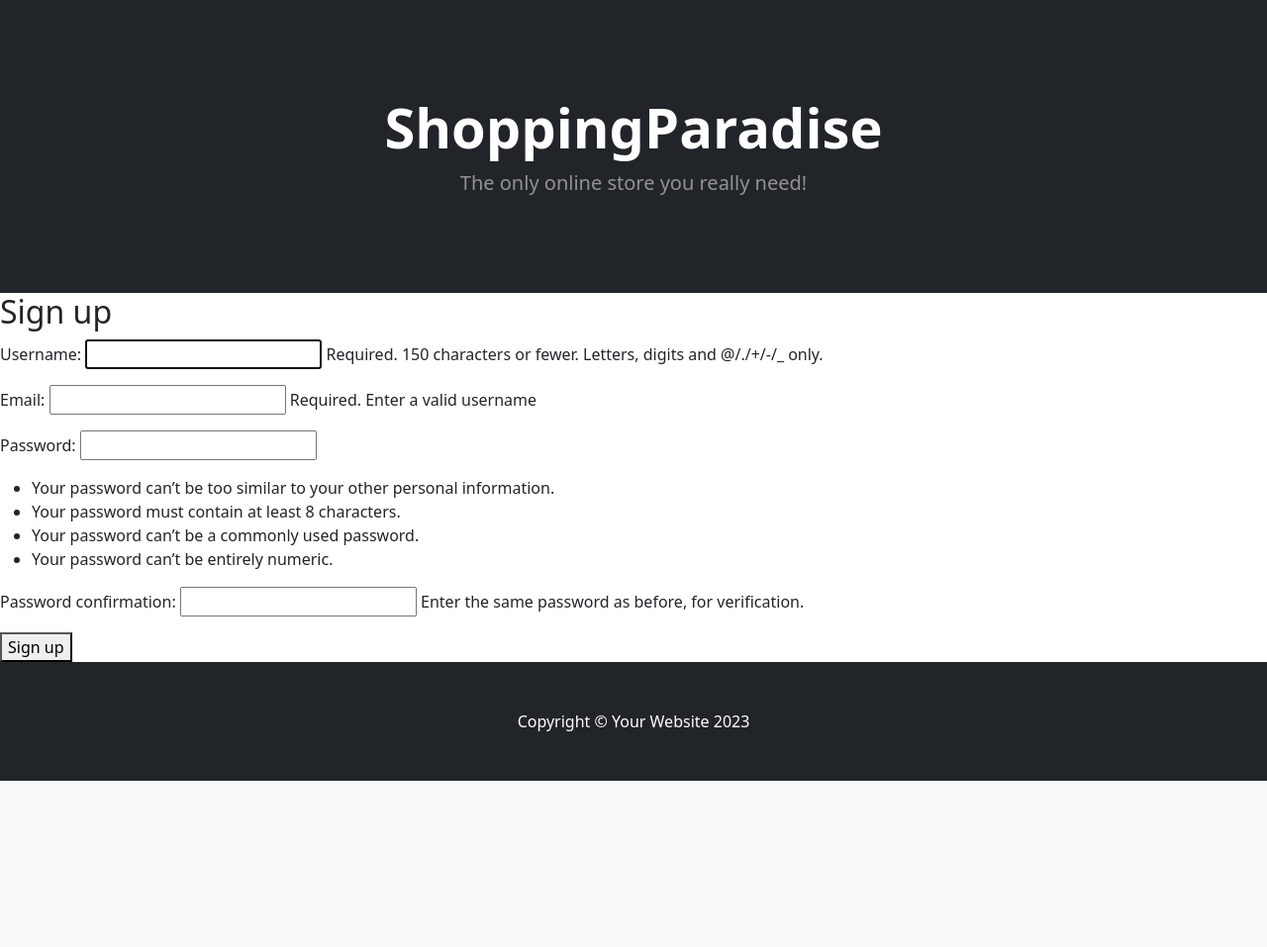
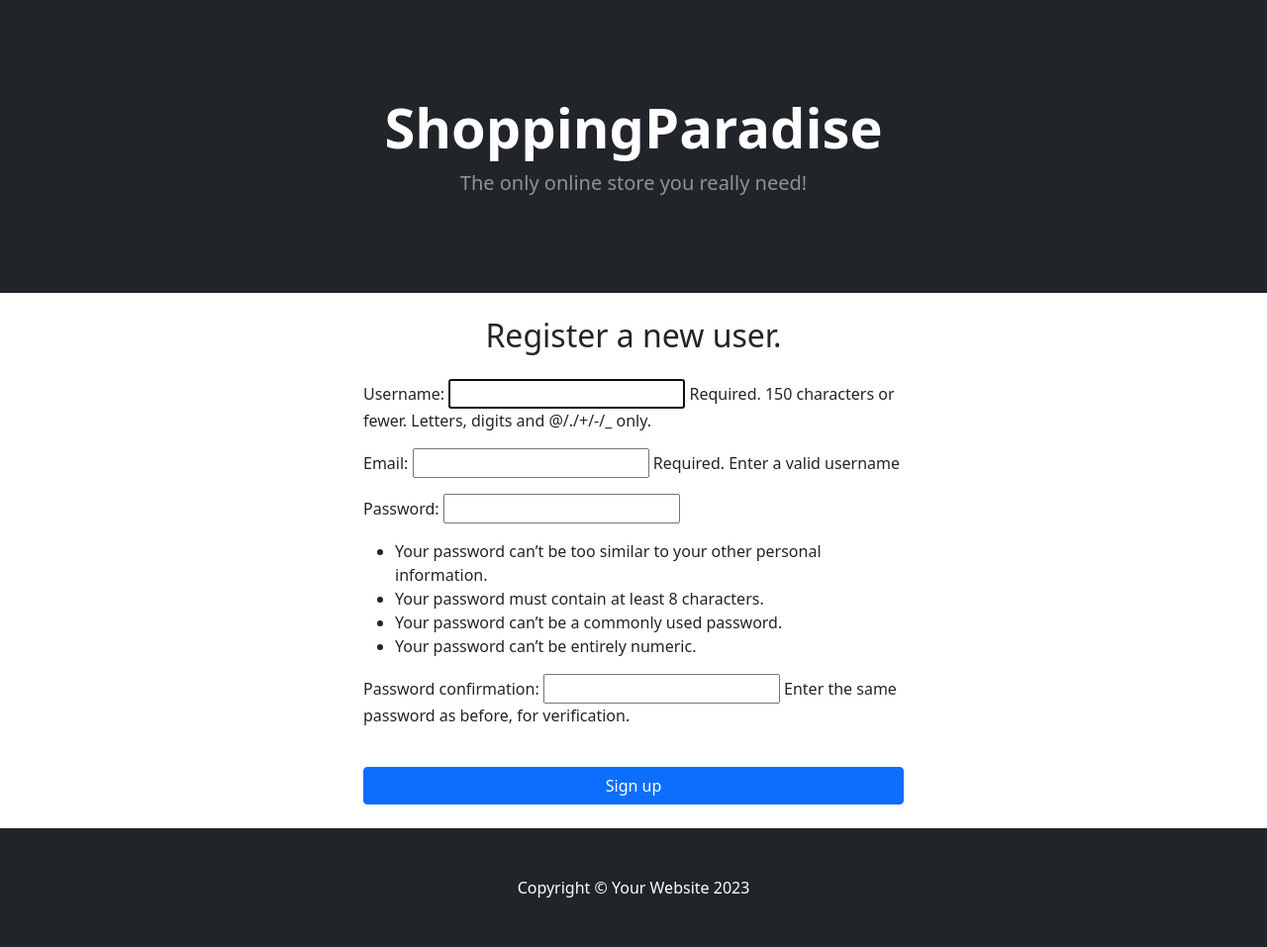
Before and after one commit to henriits/Shopping, a Django app: page /accounts/signup/ in a window 1280 px wide. Shown: the part 57-1014 px from the top of the page at 99% size. Before the commit the page ends 846 px from the top, so only its background shows below. Run offline with Django 4.2, Linux system fonts and the light colour scheme.

Commit message:
added a little bs5 to signup form

```diff
--- a/templates/registration/signup.html
+++ b/templates/registration/signup.html
@@ -1,10 +1,19 @@
 {% extends 'base.html' %}
 
 {% block content %}
-  <h2>Sign up</h2>
-  <form method="post">
-    {% csrf_token %}
-    {{ form.as_p }}
-    <button type="submit">Sign up</button>
-  </form>
+
+
+<div class="container my-4">
+  <div class="row justify-content-center">
+    <div class="col-md-8 col-lg-6">
+      <h2 class="mb-4 text-center">Register a new user.</h2>
+      <form method="post">
+        {% csrf_token %}
+        {{ form.as_p }}
+        <button type="submit" class="btn btn-primary w-100 mt-4">Sign up</button>
+      </form>
+    </div>
+  </div>
+</div>
+
 {% endblock %}
```
